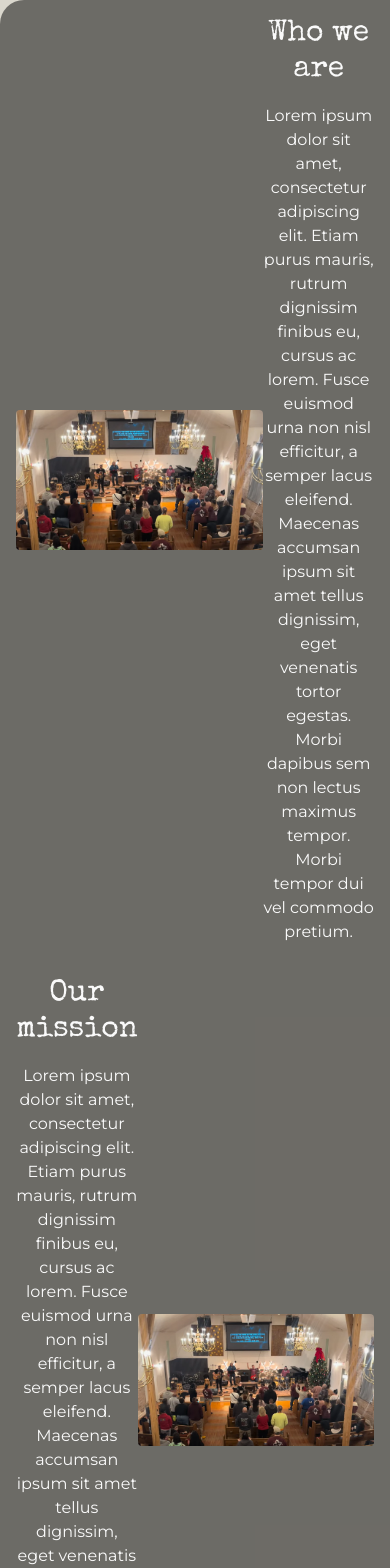
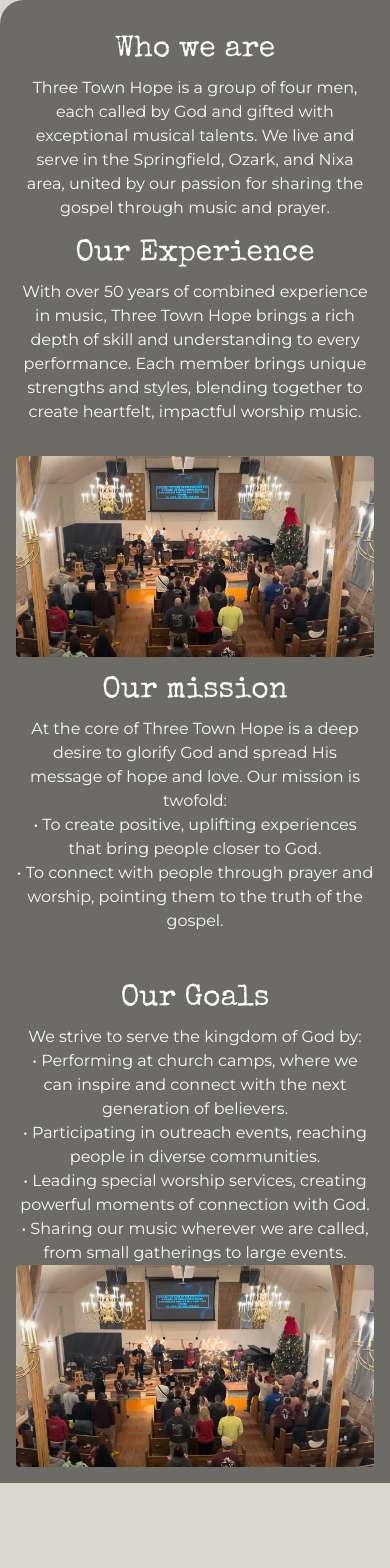
Before and after one commit to lenapenha/three-town-hope, a Next.js app: page /About in a window 390 px wide. Shown: the top 1568 px of the page. After the commit the page ends 1483 px from the top, so only its background shows below. Built offline with nearby package versions, Linux system fonts and the light colour scheme; a web font is replaced by a local one.

Commit message:
add about content

```diff
--- a/src/app/About/page.tsx
+++ b/src/app/About/page.tsx
@@ -4,23 +4,48 @@ import band from "@/assets/media/who-we-are.png";
 export default function About() {
     return (
         <section id="about" className="flex flex-col h-auto min-h-60 items-center relative about">
-            <div className="flex flex-row bg-black bg-opacity-50 p-4 h-auto items-center rounded-tl-3xl">
+            <div className="flex flex-col bg-black bg-opacity-50 p-4 h-auto items-center rounded-tl-3xl w-full">
+                <div className="w-full pt-4 pb-2">
+                    <h1 className="text-3xl font-special-elite ">Who we are</h1>
+                </div>
+                <div className="w-full">
+                    <p>Three Town Hope is a group of four men, each called by God and gifted with exceptional musical talents. We live and serve in the Springfield, Ozark, and Nixa area, united by our passion for sharing the gospel through music and prayer.</p>
+                </div>
+                <div className="w-full pt-4 pb-2">
+                    <h1 className="text-3xl font-special-elite ">Our Experience</h1>
+                </div>
+                <div className="w-full">
+                    <p>With over 50 years of combined experience in music, Three Town Hope brings a rich depth of skill and understanding to every performance. Each member brings unique strengths and styles, blending together to create heartfelt, impactful worship music.</p>
+                </div>
+            </div>
+            <div className="flex flex-col sm:flex-row bg-black bg-opacity-50 p-4 h-auto items-center w-full">
                 <div className="mx-auto">
                     <Image src={band} alt="Who we are" width={400} height={250} className="rounded" />
                 </div>
-                <div className=" w-1/2">
-                    <div className="w-full pb-4">
-                        <h1 className="text-3xl font-special-elite ">Who we are</h1>
+                <div className="w-full sm:w-1/2">
+                    <div className="w-full pt-4 pb-2">
+                        <h1 className="text-3xl font-special-elite ">Our mission</h1>
                     </div>
-                Lorem ipsum dolor sit amet, consectetur adipiscing elit. Etiam purus mauris, rutrum dignissim finibus eu, cursus ac lorem. Fusce euismod urna non nisl efficitur, a semper lacus eleifend. Maecenas accumsan ipsum sit amet tellus dignissim, eget venenatis tortor egestas. Morbi dapibus sem non lectus maximus tempor. Morbi tempor dui vel commodo pretium.
+                    At the core of Three Town Hope is a deep desire to glorify God and spread His message of hope and love. Our mission is twofold:
+                    <ul>
+                        <li>• To create positive, uplifting experiences that bring people closer to God.</li>
+                        <li>• To connect with people through prayer and worship, pointing them to the truth of the gospel.</li>
+                    </ul>
                 </div>
             </div>
-            <div className="flex flex-row bg-black bg-opacity-50 p-4 h-auto items-center">
-                <div className=" w-1/2">
-                    <div className="w-full pb-4">
-                        <h1 className="text-3xl font-special-elite ">Our mission</h1>
+
+            <div className="flex flex-col sm:flex-row bg-black bg-opacity-50 p-4 h-auto items-center w-full">
+                <div className="w-full sm:w-1/2">
+                    <div className="w-full pt-4 pb-2">
+                        <h1 className="text-3xl font-special-elite ">Our Goals</h1>
                     </div>
-                Lorem ipsum dolor sit amet, consectetur adipiscing elit. Etiam purus mauris, rutrum dignissim finibus eu, cursus ac lorem. Fusce euismod urna non nisl efficitur, a semper lacus eleifend. Maecenas accumsan ipsum sit amet tellus dignissim, eget venenatis tortor egestas. Morbi dapibus sem non lectus maximus tempor. Morbi tempor dui vel commodo pretium.
+                    We strive to serve the kingdom of God by:
+                    <ul>
+                        <li>• Performing at church camps, where we can inspire and connect with the next generation of believers.</li>
+                        <li>• Participating in outreach events, reaching people in diverse communities.</li>
+                        <li>• Leading special worship services, creating powerful moments of connection with God.</li>
+                        <li>• Sharing our music wherever we are called, from small gatherings to large events.</li>
+                    </ul>
                 </div>
                 <div className="mx-auto">
                     <Image src={band} alt="Who we are" width={400} height={250} className="rounded" />
--- a/src/app/globals.css
+++ b/src/app/globals.css
@@ -16,12 +16,16 @@ body {
   }
 
   .menu {
-        @apply ml-4 flex space-x-4 items-center justify-between;
+    @apply text-xs sm:text-base ml-4 flex space-x-4 items-center justify-between;
 
   }
 
   .band-banner {
-    @apply bg-gray-800 text-white text-center py-4;
+    @apply text-white text-center mt-2 sm:mt-0;
+
+    h1 {
+      @apply text-xs sm:text-2xl;
+    }
 
   }
 
--- a/src/components/BandBanner.tsx
+++ b/src/components/BandBanner.tsx
@@ -3,13 +3,13 @@ import logo from "@/assets/page.png";
 
 export default function BandBanner() {
     return (
-        <section className="flex flex-col relative items-center text-white">
+        <section id="banner" className="flex flex-col relative items-center text-white">
                 <Image src={logo} alt="Logo" />
                 <div className="absolute top-1/2 left-1/2 transform -translate-x-1/2 -translate-y-1/2
-                text-white text-2xl font-specialElite
-                flex flex-col items-center">
-                    <span>SPREADING HOPE</span>
-                    <span>THROUGH WORSHIP</span>
+                text-white font-specialElite
+                flex flex-col items-center band-banner">
+                    <h1>SPREADING HOPE</h1>
+                    <h1>THROUGH WORSHIP</h1>
                 </div>
         </section>
 
--- a/src/components/Navbar.tsx
+++ b/src/components/Navbar.tsx
@@ -2,7 +2,7 @@ import Link from 'next/link'
 
 const Navbar = () => {
   return (
-    <div className='menu'>
+    <div className='menu pr-2'>
         <Link href='/' className='hover:underline'>Home</Link>
         <Link href='#about' className='hover:underline'>Who we are</Link>
         <Link href='/' className='hover:underline'>Contact</Link>
--- a/src/components/template/Footer.tsx
+++ b/src/components/template/Footer.tsx
@@ -1,6 +1,6 @@
 export default function Footer() {
     return (
-        <footer className="h-6 bg-gray-800 text-zinc-500 text-sm flex items-center justify-end bordert-zinc-800 p-2">
+        <footer className="h-6 bg-gray-800 text-zinc-500 text-xs sm:text-sm flex items-center justify-end bordert-zinc-800 p-2">
             Three Town Hope: All rights reserved &copy; {new Date().getFullYear()}
         </footer>
     )
--- a/src/components/template/Header.tsx
+++ b/src/components/template/Header.tsx
@@ -5,7 +5,7 @@ import Logo from "./Logo";
 export default function Header() {
     return (
         <header className="flex justify-between items-center header">
-            <div className="flex flex-row justify-between items-center boxed">
+            <div className="flex flex-col sm:flex-row justify-between items-center boxed">
                 <Logo />
                 <Navbar/>
             </div>
--- a/src/components/template/Logo.tsx
+++ b/src/components/template/Logo.tsx
@@ -5,9 +5,9 @@ import logo from "@/assets/3thlogo.png";
 export default function Logo() {
     return (
         <Link href="/">
-            <div className="flex flex-row justify-self-start items-center cursor-pointer my-4">
+            <div className="flex flex-row justify-self-start items-center cursor-pointer my-1 sm:my-2 pl-2">
                 <Image src={logo} alt="Logo" width={80} height={80} className="rounded"/>
-                <h1 className="p-2 font-rye text-4xl">Three Town Hope</h1 >
+                <h1 className="p-2 font-rye text-xl sm:text-4xl">Three Town Hope</h1 >
             </div>
         </Link>
     )
```
